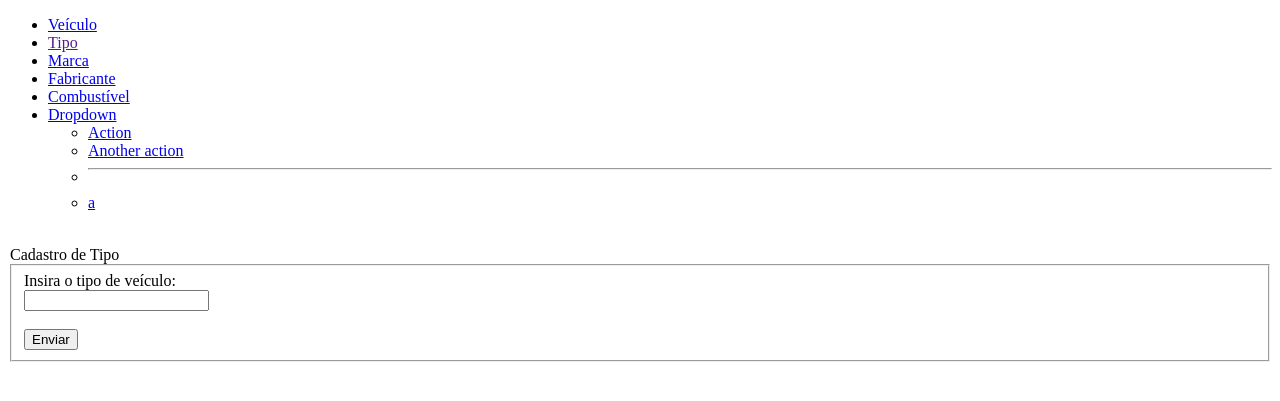
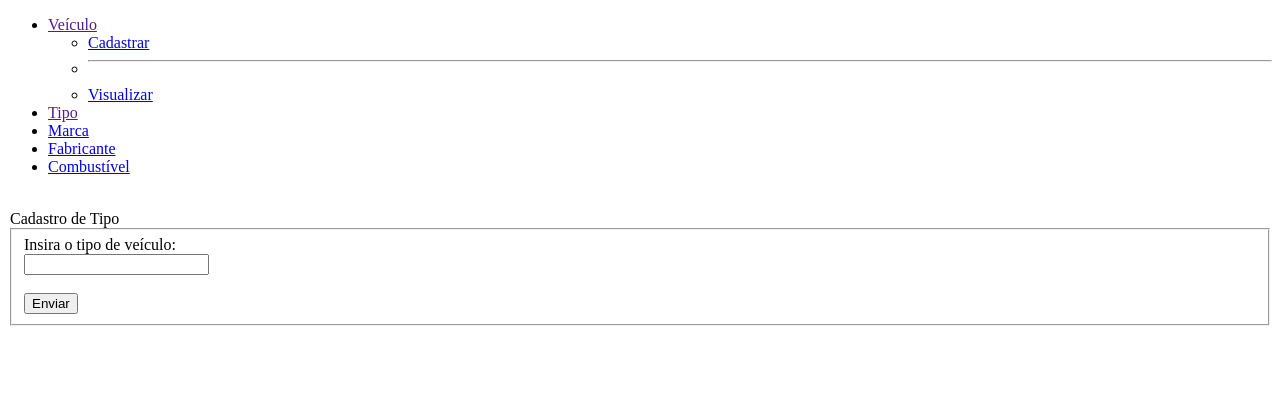
Before and after one commit to moraisbianca/PHPEstacionamento, a PHP site: page /CadastroTipo.php in a window 1280 px wide. Shown: the top 401 px of the page. Run offline with PHP 8.4, Linux system fonts and the light colour scheme; data that the repository does not hold is empty; a stand-in replaces the project's code that opens the database connection.

Commit message:
TESTANDO MENU (APLICAR DROPDOWN EM TODOS)

```diff
--- a/App/View/modules/Tipo/CadastroTipo.php
+++ b/App/View/modules/Tipo/CadastroTipo.php
@@ -21,8 +21,15 @@
 
 <div class="container">
     <ul class="nav nav-tabs">
-        <li class="nav-item">
-            <a class="nav-link" href="/veiculo/form">Veículo</a>
+        <li class="nav-item dropdown">
+            <a class="nav-link dropdown-toggle" href="" role="button" data-bs-toggle="dropdown" aria-expanded="false">
+              Veículo
+            </a>
+            <ul class="dropdown-menu">
+            <li><a class="dropdown-item" href="/veiculo/form">Cadastrar</a></li>
+            <li><hr class="dropdown-divider"></li>
+            <li><a class="dropdown-item" href="/veiculo">Visualizar</a></li>
+          </ul>
         </li>
         <li class="nav-item">
             <a class="nav-link active" aria-current="page" href="">Tipo</a>
@@ -37,18 +44,17 @@
             <a class="nav-link" href="/combustivel/form">Combustível</a>
         </li>
 
-
+        <!--
         <li class="nav-item dropdown">
           <a class="nav-link dropdown-toggle" href="#" role="button" data-bs-toggle="dropdown" aria-expanded="false">
             Dropdown
           </a>
           <ul class="dropdown-menu">
-            <li><a class="dropdown-item" href="#">Action</a></li>
-            <li><a class="dropdown-item" href="#">Another action</a></li>
+            <li><a class="dropdown-item" href="/veiculo/form">Cadastrar</a></li>
             <li><hr class="dropdown-divider"></li>
-            <li><a class="dropdown-item" href="#">a</a></li>
+            <li><a class="dropdown-item" href="/veiculo">Visualizar</a></li>
           </ul>
-        </li>
+        </li> !-->
 
     </ul>
 </div>
```
